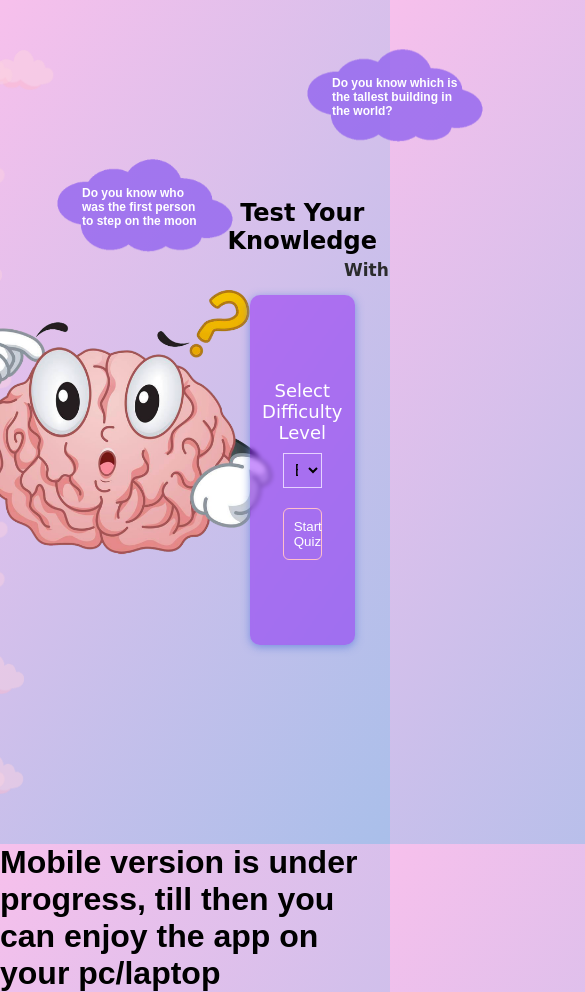
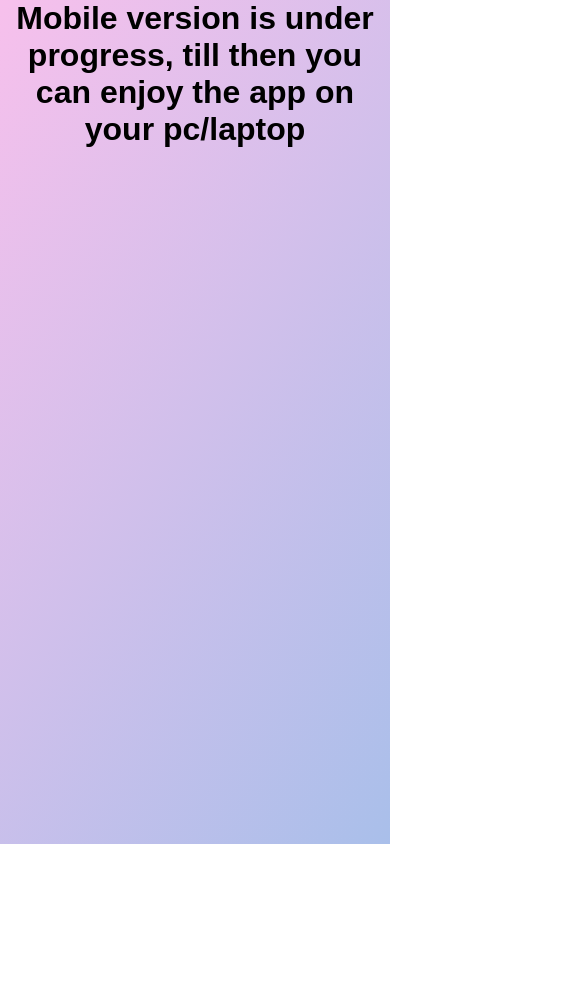
Before and after one commit to Vaibhav-cls/Quizee, a plain HTML site: page index.html in a window 390 px wide. Shown: the top 992 px of the page, 585 px wide, since content can reach past the window. After the commit the page ends 844 px from the top, so only its background shows below. Drawn offline with Linux system fonts and the light colour scheme.

Commit message:
Add files via upload

```diff
--- a/assets/css/responsive.css
+++ b/assets/css/responsive.css
@@ -1,9 +1,14 @@
+.temp{
+    display: none;
+}
 @media screen and (max-width: 414px){
-    .master-container{
-        flex-wrap: wrap;
+    .cloud-container,
+    .master-container,
+    .quiz-container{
+        display: none;
     }
-    .inner-left-container,
-    .inner-right-container{
-        width: 100%;
+    .temp{
+        display: block;
+        text-align: center;
     }
 }
```
